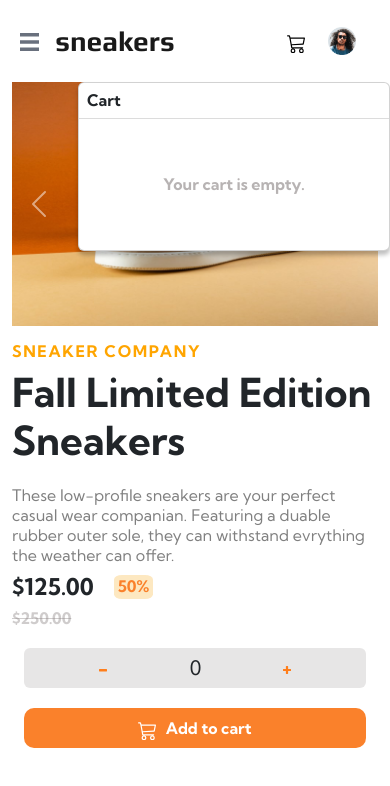
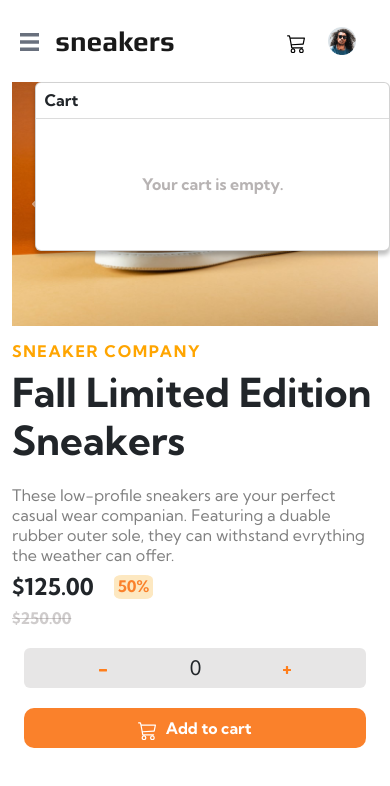
Before and after one commit to Soaphub/Nextjs-ecomerce, a Next.js app: page / in a window 390 px wide. Both pictures are taken after a click on the icon 296 px from the left and 43 px from the top of the page. Shown: the top 786 px of the page. Built offline with nearby package versions, Linux system fonts and the light colour scheme.

Commit message:
Updated FInallt

```diff
--- a/styles/Global.css
+++ b/styles/Global.css
@@ -400,7 +400,9 @@ p{
 
     /* CartPopup */
     #cart-Popup{
-        width: calc(var(--sreen-size) / 1.25);
+        width: calc(var(--sreen-size) / 1.1);
+        right: 0;
+        left: calc(var(--sreen-size) - calc(var(--sreen-size) /1.1));
     }
 }
 
```
